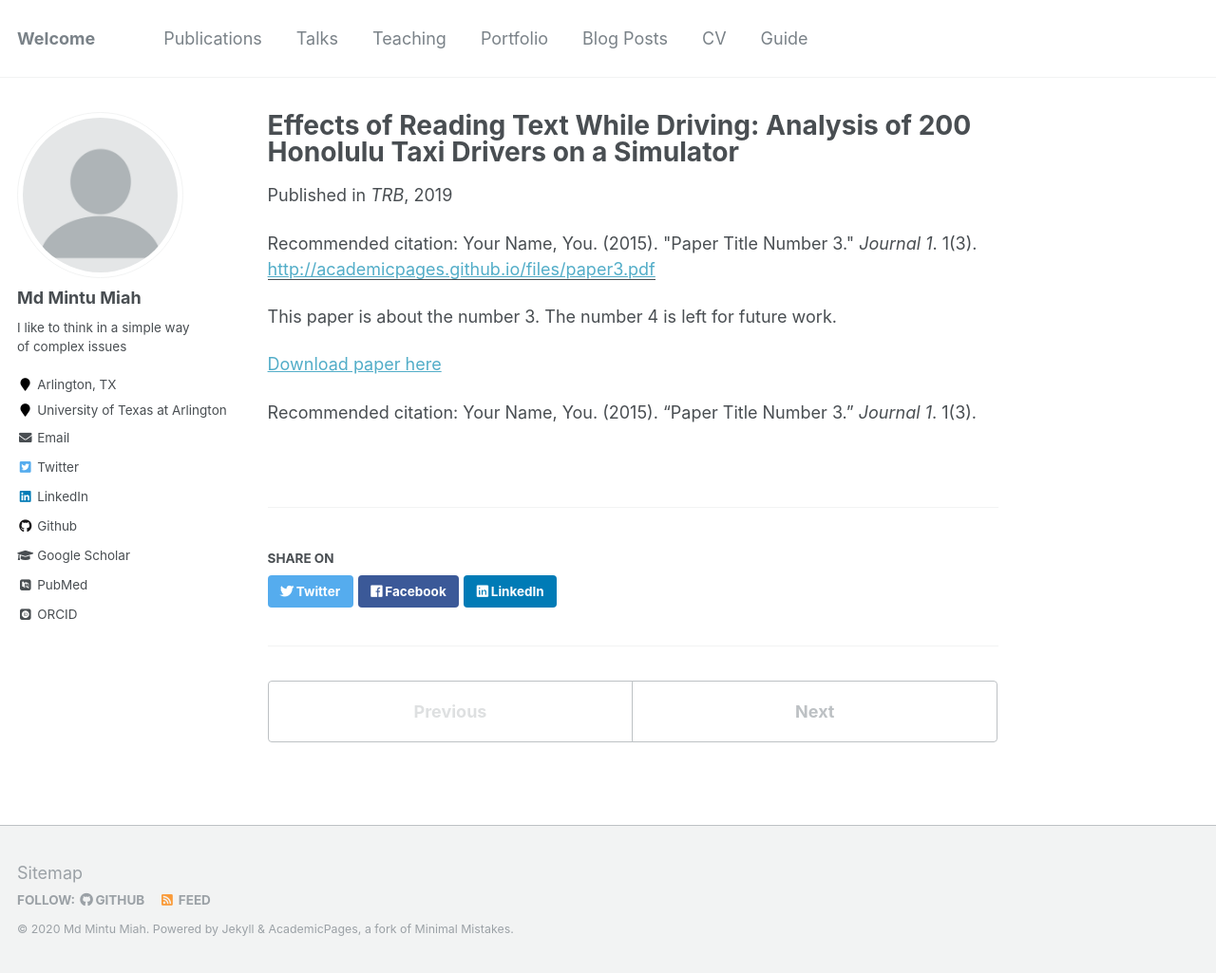
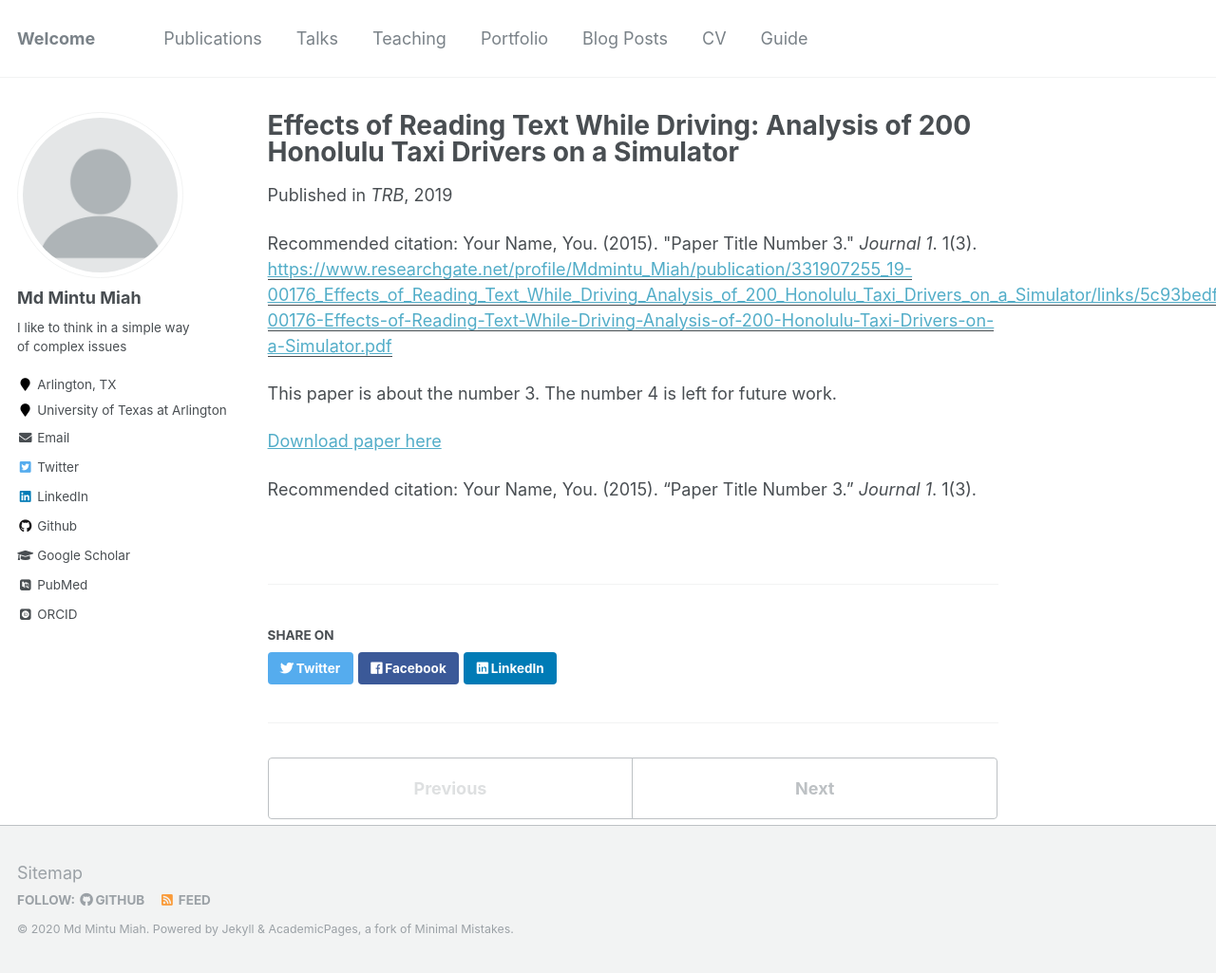
Before and after one commit to mintu07ruet/mintu07ruet.github.io, a Jekyll site: the page built from _publications/2015-10-01-paper-title-number-3.md, in a window 1280 px wide and 1025 px high. Shown: the whole window at 95% size. Built offline with Jekyll 4.4.1, drawn with Linux system fonts in a browser that asks for light colours; some web fonts are replaced; some of the changed lines change nothing that is shown.

Commit message:
Update 2015-10-01-paper-title-number-3.md

```diff
--- a/_publications/2015-10-01-paper-title-number-3.md
+++ b/_publications/2015-10-01-paper-title-number-3.md
@@ -5,11 +5,11 @@ permalink: /publication/2019-01-10
 excerpt: 'This paper is about the number 3. The number 4 is left for future work.'
 date: 2019-01-10
 venue: 'TRB'
-paperurl: 'http://academicpages.github.io/files/paper3.pdf'
+paperurl: 'https://www.researchgate.net/profile/Mdmintu_Miah/publication/331907255_19-00176_Effects_of_Reading_Text_While_Driving_Analysis_of_200_Honolulu_Taxi_Drivers_on_a_Simulator/links/5c93bedf92851cf0ae8e994c/19-00176-Effects-of-Reading-Text-While-Driving-Analysis-of-200-Honolulu-Taxi-Drivers-on-a-Simulator.pdf'
 citation: 'Your Name, You. (2015). &quot;Paper Title Number 3.&quot; <i>Journal 1</i>. 1(3).'
 ---
 This paper is about the number 3. The number 4 is left for future work.
 
-[Download paper here](http://academicpages.github.io/files/paper3.pdf)
+[Download paper here](https://www.researchgate.net/profile/Mdmintu_Miah/publication/331907255_19-00176_Effects_of_Reading_Text_While_Driving_Analysis_of_200_Honolulu_Taxi_Drivers_on_a_Simulator/links/5c93bedf92851cf0ae8e994c/19-00176-Effects-of-Reading-Text-While-Driving-Analysis-of-200-Honolulu-Taxi-Drivers-on-a-Simulator.pdf)
 
 Recommended citation: Your Name, You. (2015). "Paper Title Number 3." <i>Journal 1</i>. 1(3).
```
